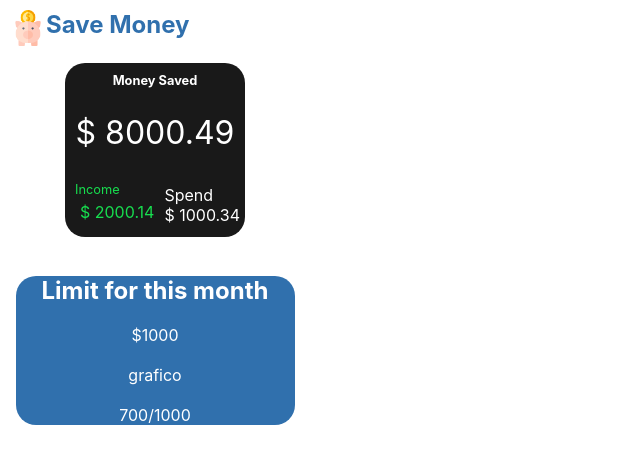
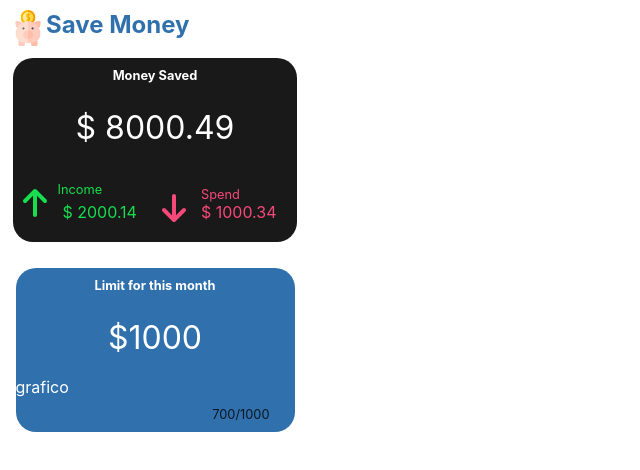
Before and after one commit to AdrianArcoGonzalez/SaveMoneyApp, a React (Create React App) app: page /main in a window 1280 px wide. Shown: the top 470 px of the page, without its empty margins (0-640 px from the left). Built offline with nearby package versions, Linux system fonts and the light colour scheme.

Commit message:
refactor card to condicional render

```diff
--- a/src/components/Card/Card.tsx
+++ b/src/components/Card/Card.tsx
@@ -1,9 +1,10 @@
 import CardStyled from "./CardStyled";
 import { FontAwesomeIcon } from "@fortawesome/react-fontawesome";
+import { faArrowUp } from "@fortawesome/free-solid-svg-icons";
 
 interface CardProps {
-  moneySaved: number;
-  income: number;
+  moneySaved?: number;
+  income?: number;
   spend: number;
   limit?: number | null;
   currencyType: "€" | "$";
@@ -20,17 +21,17 @@ const Card = ({
     <CardStyled>
       {limit ? (
         <div className="card-limit">
-          <h2>Limit for this month</h2>
-          <span>
+          <h2 className="card-title">Limit for this month</h2>
+          <span className="card-main-info">
             {currencyType}
             {limit}
           </span>
-
-          <span>grafico</span>
-
-          <span>
-            {spend}/{limit}
-          </span>
+          <div className="spend-grafic">
+            <span>grafico</span>
+            <span className="spend-limit">
+              {spend}/{limit}
+            </span>
+          </div>
         </div>
       ) : (
         <div className="card-money-saved">
@@ -40,9 +41,8 @@ const Card = ({
           </span>
 
           <div className="money-stats">
-            <section className="money-stats-specific">
-              <FontAwesomeIcon icon={"arrow-up-long"} />
-
+            <section className="money-stats-income">
+              <FontAwesomeIcon icon={faArrowUp} className="arrow-up" />
               <div className="money-income">
                 <span className="money-income-title">Income</span>
                 <span className="money-income">
@@ -50,14 +50,16 @@ const Card = ({
                 </span>
               </div>
             </section>
-            <div>
-              <span>Spend</span>
-              <div>
+
+            <section className="money-stats-spend">
+              <FontAwesomeIcon icon={faArrowUp} className="arrow-down" />
+              <div className="money-spend">
+                <span className="money-spend-title">Spend</span>
                 <span>
                   {currencyType} {spend}
                 </span>
               </div>
-            </div>
+            </section>
           </div>
         </div>
       )}
```
